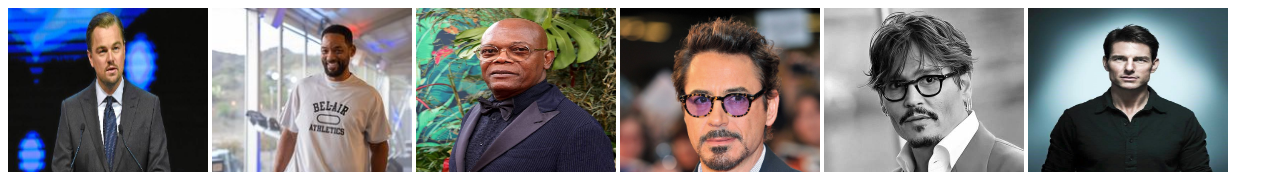
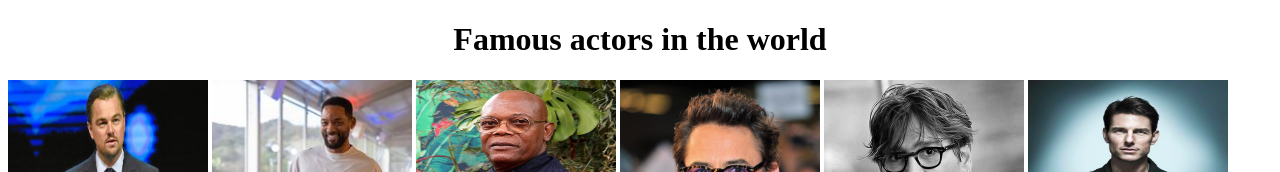
Before and after one commit to mursalin2250/html-portfolio, a plain HTML site: page index.html in a window 1280 px wide. Shown: the top 172 px of the page. Drawn offline with Linux system fonts and the light colour scheme.

Commit message:
Update index.html

```diff
--- a/index.html
+++ b/index.html
@@ -12,6 +12,7 @@
     </style>
 </head>
 <body>
+    <h1 align="center">Famous actors in the world</h1>
     <a href="https://www.facebook.com/LeonardoDiCaprio"><img src="./assets/images/1.jpg" alt="Leonardo Dicaprio"></a>
     <a href="https://www.facebook.com/WillSmith"><img src="./assets/images/2.jpg" alt="Will Smith"></a>
     <a href="https://www.facebook.com/samuelljackson"><img src="./assets/images/3.jpg" alt="Samuel L. Jackson"></a>
```
